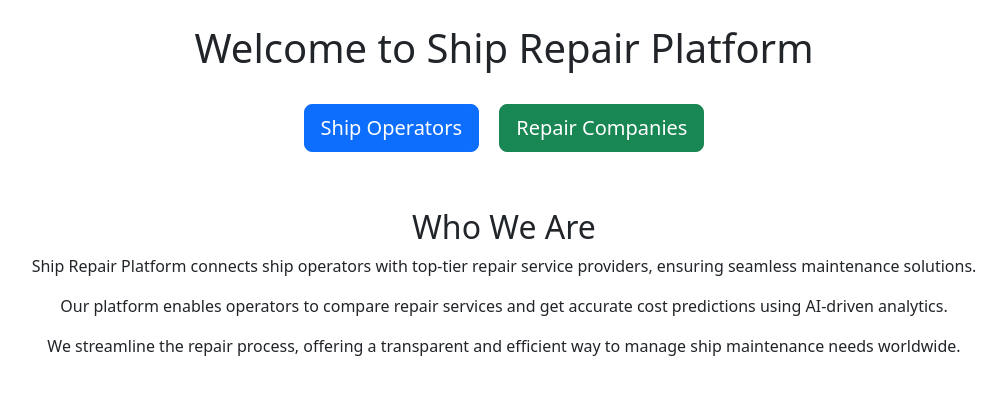
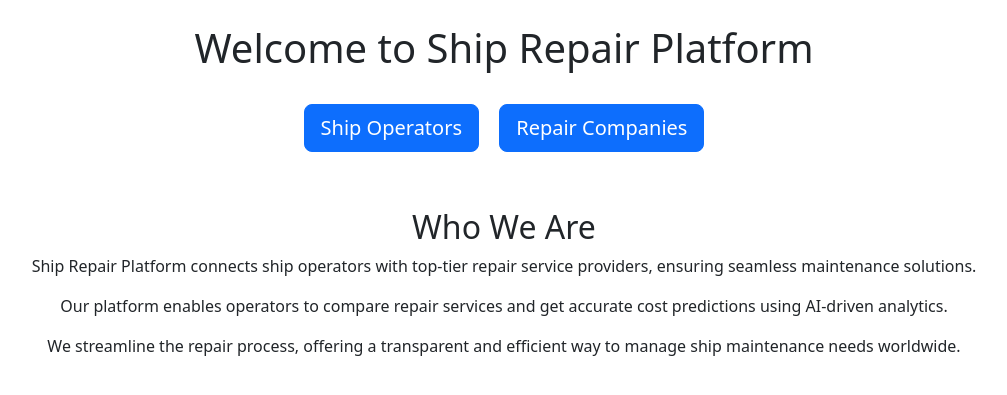
Before and after one commit to serhansarac/ShipRepairPlatform60, a Django app: page / in a window 1280 px wide. Shown: the part 80-475 px from the top of the page, without its empty margins (136-1143 px from the left). Run offline with Django 5.2, Linux system fonts and the light colour scheme; parts of the project's set-up code (start-up, migrations or seed data) failed here and were passed over.

Commit message:
colors aligned on homepage

```diff
--- a/core/templates/core/home.html
+++ b/core/templates/core/home.html
@@ -8,18 +8,37 @@
 <div class="container text-center">
     <!-- Main Buttons -->
     <button class="btn btn-primary btn-lg m-2" onclick="toggleSection('ship-operators-section')">Ship Operators</button>
-    <button class="btn btn-success btn-lg m-2" onclick="toggleSection('repair-companies-section')">Repair Companies</button>
+    <button class="btn btn-primary btn-lg m-2" onclick="toggleSection('repair-companies-section')">Repair Companies</button>
 </div>
 
-<div class="container mt-4">
+<div class="container">
+    <!-- Admin Section (Initially Hidden) -->
+    <div id="admin-section" class="toggle-section position-absolute" style="display: none; top: 80px; right: 10px; max-width: 300px;">
+        <div class="card shadow-lg p-3 mb-3 bg-white rounded">
+            <div class="card-body">
+                <h5 class="text-center">Admin Services</h5>
+                <ul class="list-group list-group-flush">
+                    <li class="list-group-item p-1"><a href="{% url 'admin:index' %}" class="btn btn-secondary btn-sm w-100">Admin Panel</a></li>
+                    <li class="list-group-item p-1"><a href="{% url 'payment_page' %}" class="btn btn-secondary btn-sm w-100">Payment</a></li>
+                    <li class="list-group-item p-1"><a href="{% url 'payment_history' %}" class="btn btn-secondary btn-sm w-100">Payment History</a></li>
+                    <li class="list-group-item p-1"><a href="{% url 'admin_dashboard' %}" class="btn btn-secondary btn-sm w-100">Admin Dashboard</a></li>
+                    <li class="list-group-item p-1"><a href="{% url 'analytics' %}" class="btn btn-secondary btn-sm w-100">Analytics</a></li>
+                    <li class="list-group-item p-1"><a href="{% url 'mock_analytics' %}" class="btn btn-secondary btn-sm w-100">Mock Analytics</a></li>
+                    <li class="list-group-item p-1"><a href="{% url 'invoice' %}" class="btn btn-secondary btn-sm w-100">Generate Invoice</a></li>
+                    <li class="list-group-item p-1"><a href="{% url 'repair_companies' %}" class="btn btn-secondary btn-sm w-100">Repair Companies</a></li>
+                </ul>
+            </div>
+        </div>
+    </div>
+
     <!-- Ship Operators Section (Initially Hidden) -->
     <div id="ship-operators-section" class="toggle-section" style="display: none;">
         <div class="card shadow-lg p-3 mb-3 bg-white rounded" style="max-width: 300px; margin: auto;">
             <div class="card-body">
                 <h5 class="text-center">Ship Operators</h5>
                 <ul class="list-group list-group-flush">
-                    <li class="list-group-item p-1"><a href="{% url 'compare_services' %}" class="btn btn-success btn-sm w-100">Compare Services</a></li>
-                    <li class="list-group-item p-1"><a href="{% url 'predict_service' %}" class="btn btn-danger btn-sm w-100">Predict Service</a></li>
+                    <li class="list-group-item p-1"><a href="{% url 'compare_services' %}" class="btn btn-info btn-sm w-100">Compare Services</a></li>
+                    <li class="list-group-item p-1"><a href="{% url 'predict_service' %}" class="btn btn-primary btn-sm w-100">Predict Service</a></li>
                 </ul>
             </div>
         </div>
@@ -31,7 +50,7 @@
             <div class="card-body">
                 <h5 class="text-center">Repair Service Providers</h5>
                 <ul class="list-group list-group-flush">
-                    <li class="list-group-item p-1"><a href="/admin/core/companyservice/" class="btn btn-info btn-sm w-100">Service Entry</a></li>
+                    <li class="list-group-item p-1"><a href="/admin/core/companyservice/" class="btn btn-dark btn-sm w-100">Service Entry</a></li>
                 </ul>
             </div>
         </div>
```
